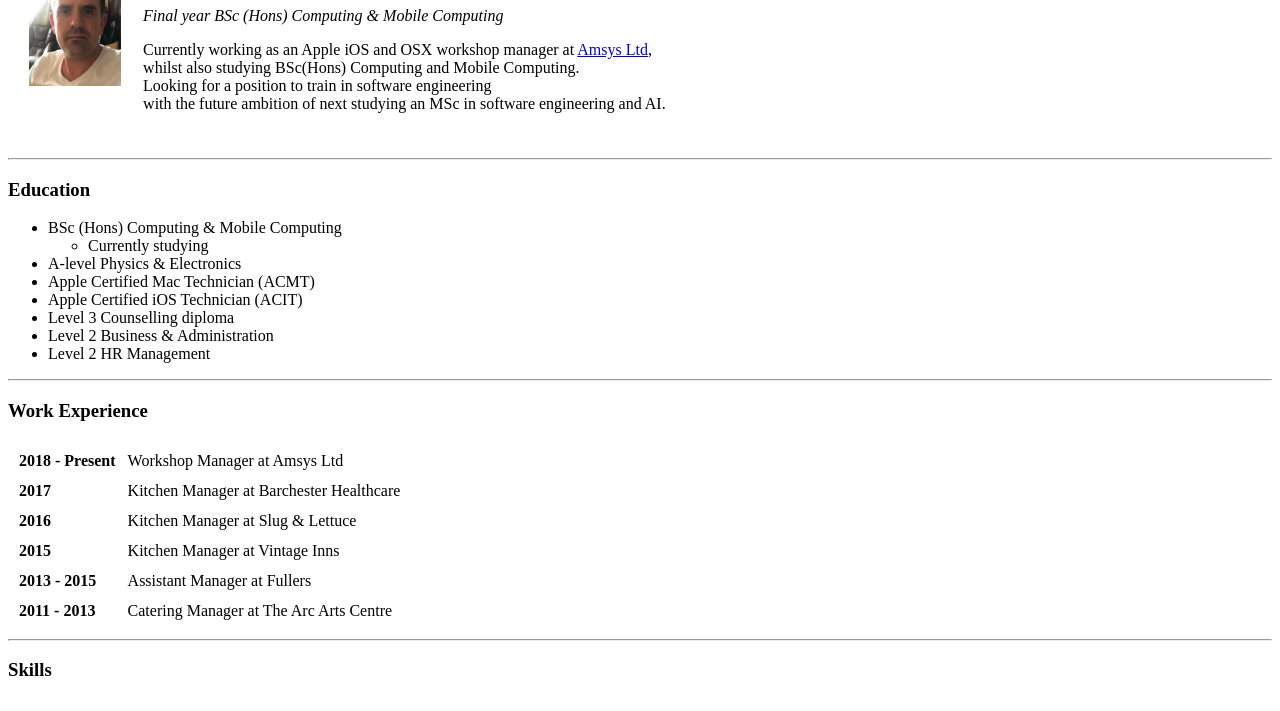
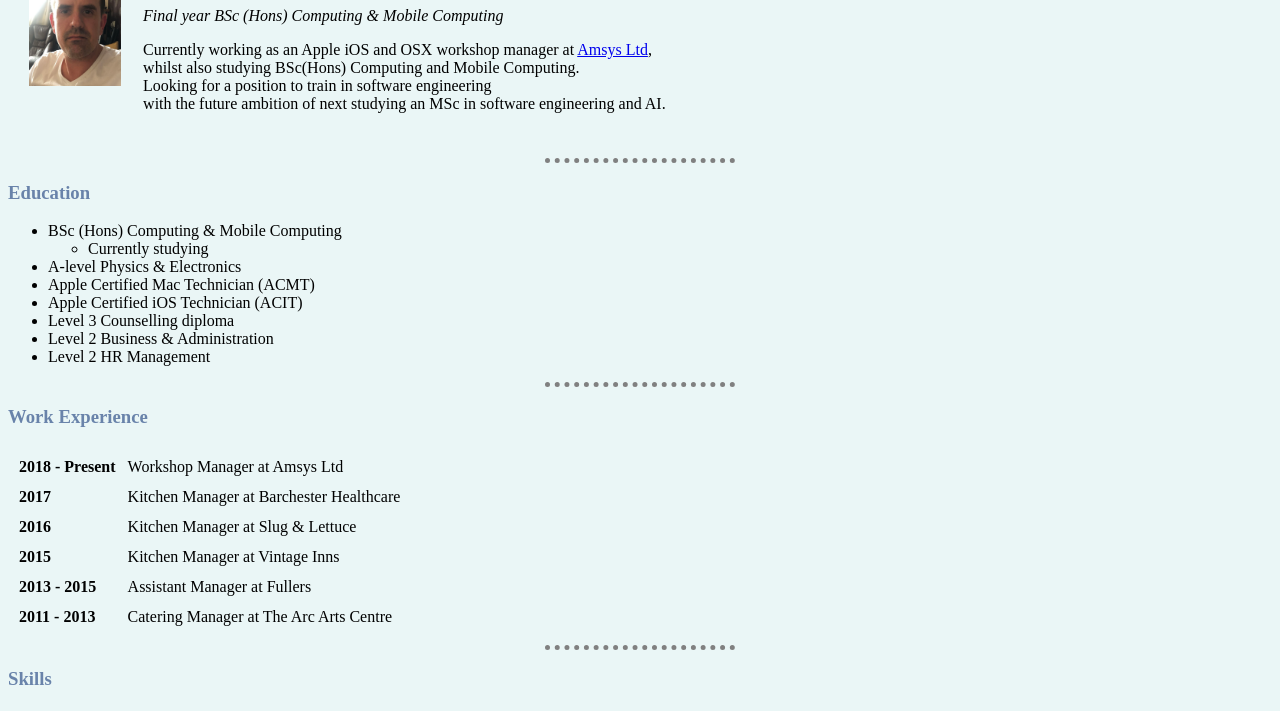
Before and after one commit to rhysevans371a/CV, a plain HTML site: page index.html in a window 1280 px wide. Shown: the part 102-813 px from the top of the page. Drawn offline with Linux system fonts and the light colour scheme.

Commit message:
Revised CSS

```diff
--- /dev/null
+++ b/css/styles.css
@@ -0,0 +1,16 @@
+body{
+    background-color: #EAf6f6;
+  }
+  hr {
+    border-color: grey;
+    border-style: none;
+    border-top-style: dotted;
+    width: 15%;
+    border-width: 5px;
+  }
+  h1 {
+    color: #6983aa;
+  }
+  h3 {
+    color: #6983aa;
+  }
--- a/index.html
+++ b/index.html
@@ -4,6 +4,7 @@
 <head>
   <meta charset="utf-8">
   <title>Rhys Evans Personal Site</title>
+  <link rel="stylesheet" href="css/styles.css">
 </head>
 
 <body>
```
Also changed, not shown: Contact.html (+5 -4 lines), hobbies.html (+1 -0 lines).
